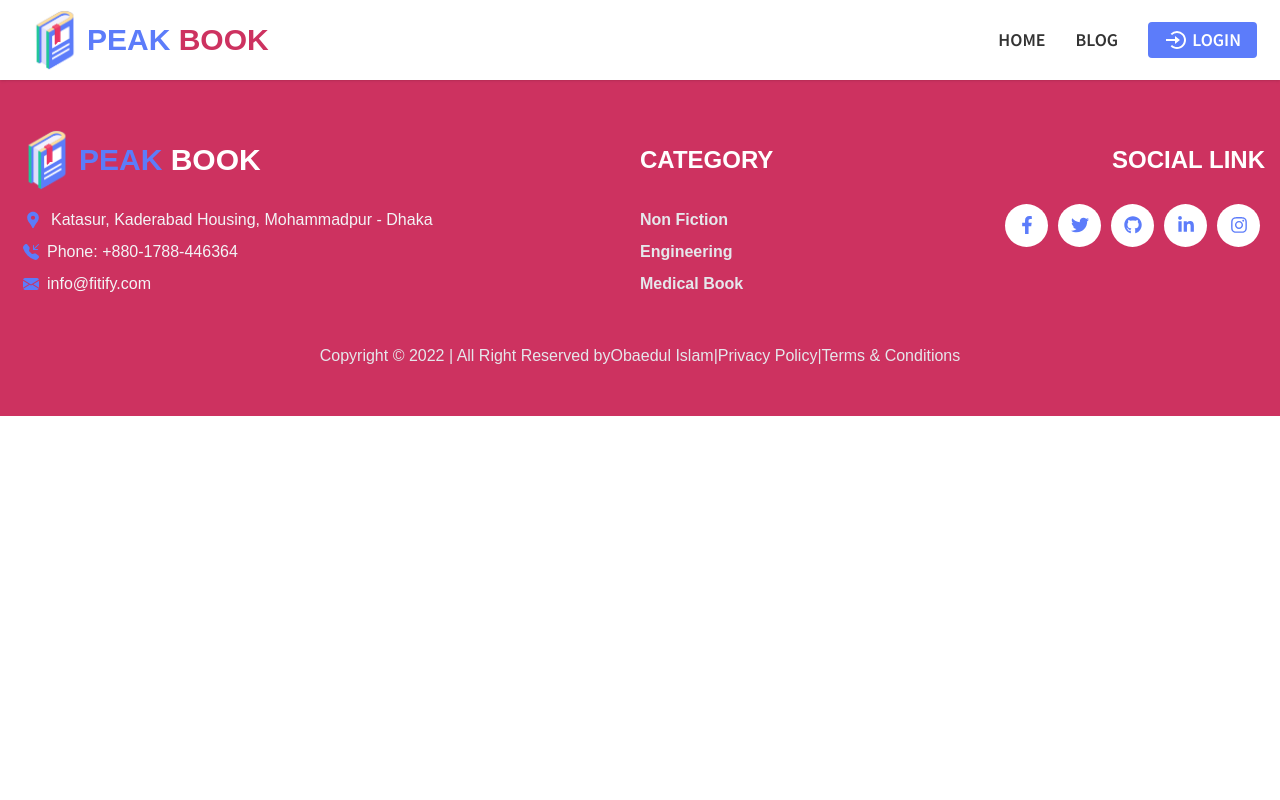
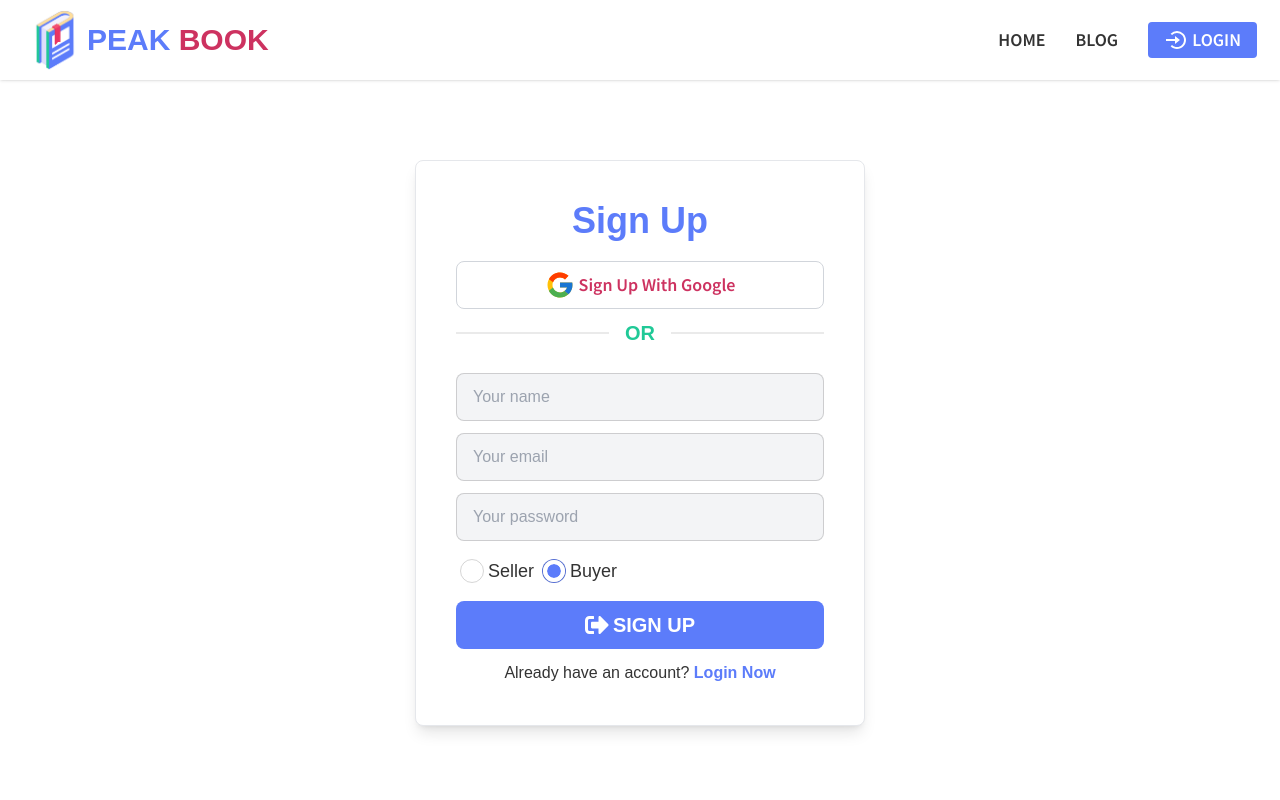
Before and after one commit to obaedulislam/peak-book-client, a React (Create React App) app: page /signup in a window 1280 px wide. Shown: the top 800 px of the page. Built offline with nearby package versions, Linux system fonts and the light colour scheme; no server answers.

Commit message:
Sign up functionality Done

```diff
--- a/src/App.js
+++ b/src/App.js
@@ -1,3 +1,4 @@
+import { Toaster } from "react-hot-toast";
 import { RouterProvider } from "react-router-dom";
 import "./App.css";
 import router from "./Routes/Routes";
@@ -6,6 +7,19 @@ function App() {
   return (
     <div className="App">
       <RouterProvider router={router}></RouterProvider>
+      <Toaster
+        toastOptions={{
+          style: {
+            background: "#5C7CFA",
+            color: "#ffffff",
+            fontSize: "16px",
+            fontWeight: "600",
+          },
+          success: {
+            duration: 3000,
+          },
+        }}
+      />
     </div>
   );
 }
--- a/src/Context/AuthProvider.js
+++ b/src/Context/AuthProvider.js
@@ -4,6 +4,7 @@ import {
   getAuth,
   onAuthStateChanged,
   signInWithEmailAndPassword,
+  signInWithPopup,
   signOut,
   updateProfile,
 } from "firebase/auth";
@@ -17,6 +18,12 @@ const AuthProvider = ({ children }) => {
   const [user, setUser] = useState(null);
 
   const [loading, setLoading] = useState(true);
+
+  // Firebase Google Provider Authentication Function
+  const googleProviderLogin = (provider) => {
+    setLoading(true);
+    return signInWithPopup(auth, provider);
+  };
 
   // Create User email & Password using firebase
   const createUser = (email, password) => {
@@ -55,6 +62,7 @@ const AuthProvider = ({ children }) => {
   const authInfo = {
     user,
     loading,
+    googleProviderLogin,
     createUser,
     signIn,
     updateUser,
--- a/src/Pages/Login/Login.jsx
+++ b/src/Pages/Login/Login.jsx
@@ -1,3 +1,4 @@
+import { GoogleAuthProvider } from 'firebase/auth';
 import { useContext, useState } from 'react';
 import { useForm } from 'react-hook-form';
 import toast from 'react-hot-toast';
@@ -9,7 +10,9 @@ import { AuthContext } from '../../Context/AuthProvider';
 const Login = () => {
 
     const { register, formState: { errors }, handleSubmit } = useForm();
-    const { signIn } = useContext(AuthContext);
+    const { signIn, googleProviderLogin, setLoading } = useContext(AuthContext);
+    const googleProvider = new GoogleAuthProvider();
+
 
     const [loginError, setLoginError] = useState('');
 
@@ -24,23 +27,41 @@ const Login = () => {
         signIn(data.email, data.password)
             .then(result => {
                 const user = result.user;
-                console.log(user);
+                setLoading(true);
                 navigate(from, { replace: true });
 
             })
             .catch(error => {
-                console.log(error.message)
+
+                toast.error(loginError);
                 setLoginError(error.message)
-                toast.error(loginError);
+
+            })
+    }
+
+
+    // Google Sign In Login Form  Handler Function
+    const handleGoogleSignIn = () => {
+        googleProviderLogin(googleProvider)
+            .then(result => {
+                const user = result.user;
+                console.log(user);
+                setLoading(false);
+                toast.success("Successfully SignUp With Google");
+                navigate(from, { replace: true });
+            })
+            .catch(error => {
+                toast.error(error);
+                console.error(error);
             })
     }
 
     return (
-        <div className='py-20 max-w-[450px] mx-auto'>
+        <div className='py-20 max-w-[450px] mx-auto '>
             <div className='shadow-lg  p-10 rounded-lg border border-gray-200'>
                 <h1 className='text-4xl text-primary font-bold text-center '>Login</h1>
                 <div className='mt-5'>
-                    <button className='btn btn-outline border-gray-300 duration-300 hover:bg-accent w-full mt-3 flex items-center text-lg text-accent font-semibold capitalize font-specially' type="submit"  ><FcGoogle className="md:text-3xl text-xl  "></FcGoogle><span className='ml-1'>Continue With Google</span></button>
+                    <button onClick={handleGoogleSignIn} className='btn btn-outline border-gray-300 duration-300 hover:bg-accent w-full mt-3 flex items-center text-lg text-accent font-semibold capitalize font-specially' type="submit"  ><FcGoogle className="md:text-3xl text-xl  "></FcGoogle><span className='ml-1'>Continue With Google</span></button>
                     <div className="divider text-xl font-bold text-secondary">OR</div>
                 </div>
                 <form onSubmit={handleSubmit(handleLogin)} className="mt-8">
@@ -50,7 +71,7 @@ const Login = () => {
                             {...register("email", {
                                 required: 'Email address is required!',
                             })}
-                            className="input input-bordered w-full"
+                            className="input input-bordered w-full bg-gray-100"
                         />
                         {errors.email && <p className='text-red-600 font-semibold text-sm mt-2' role="alert">{errors.email?.message}</p>}
                     </div>
@@ -60,7 +81,7 @@ const Login = () => {
                                 required: 'Password is required!',
                                 minLength: { value: 6, message: 'Password must be 6 characters or longer' }
                             })}
-                            className="input input-bordered w-full"
+                            className="input input-bordered w-full bg-gray-100"
                         />
 
                         {errors.password && <p className='text-red-600 font-semibold text-sm mt-2' role="alert">{errors.password?.message}</p>}
--- a/src/Pages/SignUp/SignUp.jsx
+++ b/src/Pages/SignUp/SignUp.jsx
@@ -1,9 +1,130 @@
-import React from 'react';
+import { useContext, useState } from 'react';
+import { useForm } from 'react-hook-form';
+import toast from 'react-hot-toast';
+import { Link, useNavigate } from 'react-router-dom';
+import { AuthContext } from '../../Context/AuthProvider';
+import { FaSignOutAlt } from "react-icons/fa";
+import { FcGoogle } from "react-icons/fc";
+import { GoogleAuthProvider } from 'firebase/auth';
+
 
 const SignUp = () => {
+
+    const { register, formState: { errors }, handleSubmit } = useForm()
+    const { createUser, updateUser, googleProviderLogin } = useContext(AuthContext);
+    const googleProvider = new GoogleAuthProvider();
+    const [signUpError, setSignUpError] = useState();
+    const navigate = useNavigate();
+
+
+    //console.log(slot, name, phone, email);
+
+    const handleSignUp = data => {
+
+        console.log(data);
+
+        setSignUpError('')
+        createUser(data.email, data.password)
+            .then(result => {
+                const user = result.user;
+                console.log(user);
+                toast.success("User Created Successfully")
+                const userInfo = {
+                    displayName: data.name
+                }
+                updateUser(userInfo)
+                    .then(() => {
+                        navigate('/');
+                    })
+                    .catch(err => console.log(err))
+            })
+            .catch(error => {
+                console.log(error)
+                setSignUpError(error.message)
+            })
+    }
+
+
+    // Google Sign Up Login Form  Handler Function
+    const handleGoogleSignUp = () => {
+        googleProviderLogin(googleProvider)
+            .then(result => {
+                const user = result.user;
+                console.log(user);
+                toast.success("Successfully SignUp With Google");
+                navigate('/');
+            })
+            .catch(error => {
+                toast.error(error);
+                console.error(error);
+            })
+    }
+
+
     return (
-        <div>
+        <div className='py-20 ' >
+            <div>
+                <div className='shadow-lg  p-10 bg-white  rounded-lg border max-w-[450px] mx-auto border-gray-200'>
+                    <h1 className='text-4xl text-primary font-bold text-center '>Sign Up</h1>
+                    <div className='mt-5'>
+                        <button onClick={handleGoogleSignUp} className='btn btn-outline border-gray-300 duration-300 hover:bg-accent w-full mt-3 flex items-center text-lg text-accent font-semibold capitalize font-specially' type="submit"  ><FcGoogle className="md:text-3xl text-xl  "></FcGoogle><span className='ml-1'>Sign Up With Google</span></button>
+                        <div className="divider text-xl font-bold text-secondary">OR</div>
+                    </div>
+                    <form onSubmit={handleSubmit(handleSignUp)} className="mt-8">
+                        <div className="form-control w-full mx-auto ">
+                            <input {...register("name", {
+                                required: "Name is Required"
+                            })} type="text" className="input input-bordered w-full bg-gray-100"
+                                placeholder='Your name'
+                            />
+                            {errors.name && <p className='text-red-600'>{errors.name.message}</p>}
+                        </div>
 
+                        <div className="form-control w-full mx-auto mt-3 ">
+                            <input type="email"{...register("email", {
+                                required: 'Email is required',
+                            })} className="input input-bordered w-full bg-gray-100"
+                                placeholder='Your email'
+                            />
+                            {errors.email && <p className='text-red-600'>{errors.email.message}</p>}
+                        </div>
+
+                        <div className="form-control w-full mx-auto mt-3">
+                            <input type="password"
+                                {...register("password", {
+                                    required: 'Password is required',
+                                    minLength: { value: 6, message: 'Password must be 6 character or long' },
+                                    pattern: { value: /(?=.*[A-Z])(?=.*[!@#$&*])(?=.*[0-9])/, message: "Password Must Uppercase, Special Character & a Number " }
+
+                                })} className="input input-bordered w-full bg-gray-100"
+                                placeholder='Your password'
+                            />
+                            {errors.password && <p className='text-red-600'>{errors.password.message}</p>}
+                        </div>
+
+                        <div className='flex mt-2'>
+                            <div className="form-control">
+                                <label className="label cursor-pointer">
+                                    <input {...register("seller")} type="radio" name="radio-10" className="radio checked:bg-primary" checked />
+                                    <span className="label-text text-lg font-medium ml-1">Seller</span>
+                                </label>
+                            </div>
+                            <div className="form-control">
+                                <label className="label cursor-pointer">
+                                    <input {...register("buyer")} type="radio" name="radio-10" className="radio checked:bg-primary" checked />
+                                    <span className="label-text text-lg font-medium ml-1">Buyer</span>
+                                </label>
+                            </div>
+                        </div>
+
+                        <button className='btn bg-primary border-0 duration-300 hover:bg-accent w-full mt-2 flex items-center text-xl text-white font-semibold' type="submit"  ><FaSignOutAlt className="md:text-2xl text-xl uppercase "></FaSignOutAlt><span className='ml-1'>Sign Up</span></button>
+                        {signUpError && <p className='text-red-600'>{signUpError}</p>}
+                    </form>
+
+                    <p className=' text-center mt-3'>Already have an account? <Link to='/login'
+                        className='text-primary font-bold'>Login Now</Link></p>
+                </div>
+            </div>
         </div>
     );
 };
```
Also changed, not shown: src/assets/login.jpg (added).
